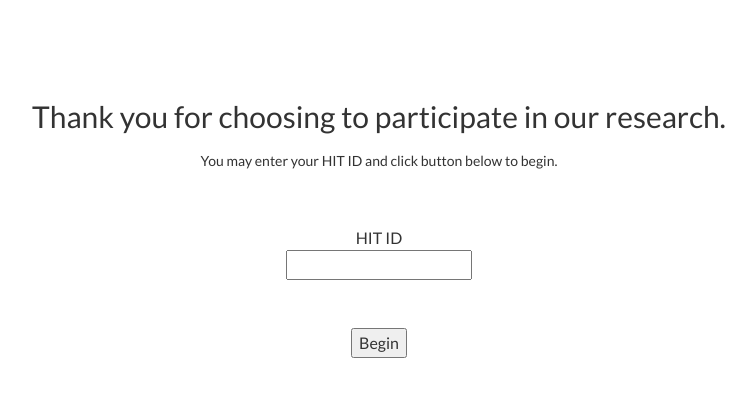
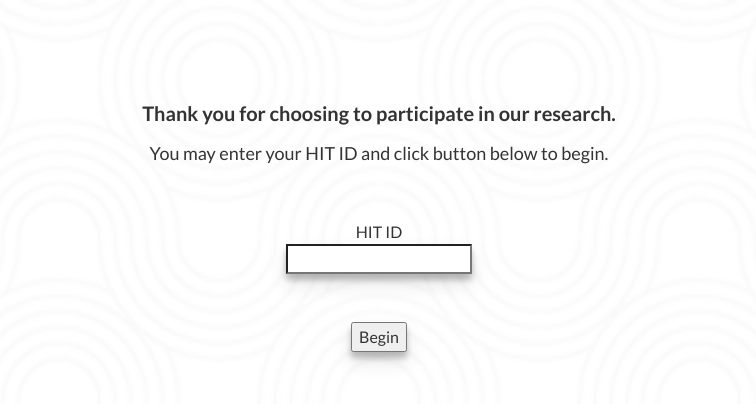
Before and after one commit to sm11/Podcast-Voice-Rec-Study, a Flask app: page / in a window 1280 px wide. Shown: the top 404 px of the page, without its empty margins (261-1017 px from the left). Run offline with Flask 2, Linux system fonts and the light colour scheme; some libraries are stand-ins or nearby versions.

Commit message:
updated stylesheet

```diff
--- a/static/stylesheets/style.css
+++ b/static/stylesheets/style.css
@@ -6,15 +6,35 @@ body{
 	font-variant: normal;
 	font-weight: 400;
 	line-height: 24px;
+    background-image: -webkit-linear-gradient(rgba(255, 255, 255, 0.7), rgba(255, 255, 255, 0.7)), url(../img/round.png);
+    background-image: linear-gradient(rgba(255, 255, 255, 0.7), rgba(255, 255, 255, 0.7)), url(../img/round.png);
+    /*background-image: url(../img/cork-wallet.png);*/
+	background-size: 100%;
+    background-position: center;
+    /*height: 100vh;*/
+    background-attachment: fixed;
 }
-.vis_tr:hover,
+.vis_tr:hover{
+	background-color: lightskyblue;
+	background: -webkit-radial-gradient(lightskyblue, white, lightskyblue); /* For Safari 5.1 to 6.0 */
+    background: -o-radial-gradient(lightskyblue, white, lightskyblue); /* For Opera 11.1 to 12.0 */
+    background: -moz-radial-gradient(lightskyblue, white, lightskyblue); /* For Firefox 3.6 to 15 */
+    background: linear-gradient( black,grey,  black); /* Standard syntax (must be last) */
+	color: white;
+	box-shadow: 0 14px 28px rgba(0,0,0,0.25), 0 10px 10px rgba(0,0,0,0.22);
+}
+
 .surv_cell:hover{
 	background-color: lightskyblue;
-	background: -webkit-radial-gradient(170deg, lightskyblue, white, lightskyblue); /* For Safari 5.1 to 6.0 */
-    background: -o-radial-gradient(170deg, lightskyblue, white, lightskyblue); /* For Opera 11.1 to 12.0 */
-    background: -moz-radial-gradient(170deg, lightskyblue, white, lightskyblue); /* For Firefox 3.6 to 15 */
-    background: radial-gradient( lightskyblue,white,  lightskyblue); /* Standard syntax (must be last) */
+	background: -webkit-linear-gradient(170deg, lightskyblue, white, lightskyblue); /* For Safari 5.1 to 6.0 */
+    background: -o-linear-gradient(170deg, lightskyblue, white, lightskyblue); /* For Opera 11.1 to 12.0 */
+    background: -moz-linear-gradient(170deg, lightskyblue, white, lightskyblue); /* For Firefox 3.6 to 15 */
+    background: linear-gradient( 170deg, lightskyblue,white,  lightskyblue); /* Standard syntax (must be last) */
 	color: purple;
+}
+
+.page_btn{
+	box-shadow: 0 10px 20px rgba(0,0,0,0.10), 0 6px 6px rgba(0,0,0,0.23);
 }
 
 .page_btn:hover{
@@ -23,8 +43,17 @@ body{
     background: -o-linear-gradient(175deg, darkgrey, white, lightgrey); /* For Opera 11.1 to 12.0 */
     background: -moz-linear-gradient(175deg, darkgrey, white, lightgrey); /* For Firefox 3.6 to 15 */
     background: linear-gradient(175deg, darkgrey,white,  lightgrey); /* Standard syntax (must be last) */
+	box-shadow: 0 14px 28px rgba(0,0,0,0.25), 0 10px 10px rgba(0,0,0,0.22);
+	/*transform: translate(0px, -0.8px) scale(1);*/
 }
 
+.mod-btn{
+	box-shadow: 0 8px 10px rgba(0,0,0,0.10), 0 6px 6px rgba(0,0,0,0.23);
+}
+
+.mod-btn:hover{
+	box-shadow: 0 14px 28px rgba(0,0,0,0.25), 0 10px 10px rgba(0,0,0,0.22);
+}
 .serial_cell, td{
     padding-left: 15px;
     padding-right: 15px;
@@ -48,9 +77,18 @@ h1{
 	line-height: 26.4px;
 }
 
+h2{
+	font-family: Lato;
+	font-size: 20px;
+	font-style: normal;
+	font-variant: normal;
+	font-weight: 800;
+	line-height: 26.4px;
+}
+
 h3 {
 	font-family: Lato;
-	font-size: 14px;
+	font-size: 18px;
 	font-style: normal;
 	font-variant: normal;
 	font-weight: 500;
@@ -80,3 +118,7 @@ pre {
 	font-weight: 400;
 	line-height: 18.5714px;
 }
+
+.input-field{
+	box-shadow: 0 10px 20px rgba(0,0,0,0.10), 0 6px 6px rgba(0,0,0,0.23);
+}
```
